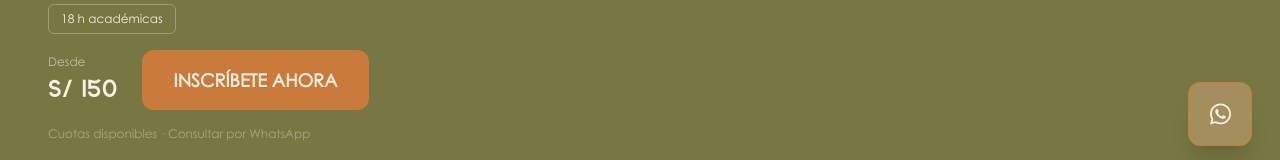
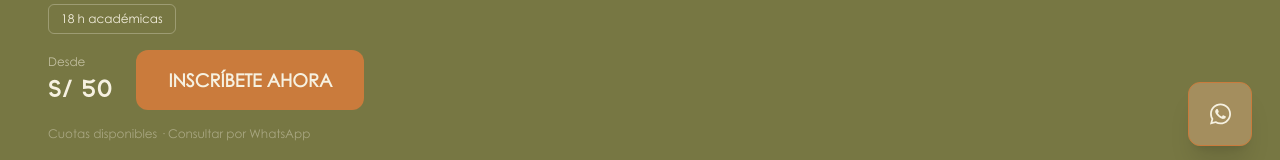
Before and after one commit to PabloEscalante2000/pagina-pseres-next, a Next.js app: page /landing/mas-alla-del-diagnostico in a window 1280 px wide. Shown: the part 626-786 px from the top of the page. Built offline with nearby package versions, Linux system fonts and the light colour scheme.

Commit message:
cambio de numero

```diff
--- a/app/landing/mas-alla-del-diagnostico/page.tsx
+++ b/app/landing/mas-alla-del-diagnostico/page.tsx
@@ -153,7 +153,7 @@ const avales = [
 ];
 
 const WHATSAPP_BASE =
-  "https://api.whatsapp.com/send?phone=51939491876&text=Hola%2C%20quisiera%20inscribirme%20al%20programa%20M%C3%A1s%20all%C3%A1%20del%20diagn%C3%B3stico";
+  "https://api.whatsapp.com/send?phone=51939491875&text=Hola%2C%20quisiera%20inscribirme%20al%20programa%20M%C3%A1s%20all%C3%A1%20del%20diagn%C3%B3stico";
 
 function CTAButton({
   texto,
@@ -244,7 +244,7 @@ export default function LandingMasAllaDelDiagnostico() {
             <div className="flex items-center gap-6">
               <div>
                 <p className="text-white-v1/60 font-century-gothic text-xs">Desde</p>
-                <p className="text-white-v1 font-quirk text-4xl leading-none">S/ 150</p>
+                <p className="text-white-v1 font-quirk text-4xl leading-none">S/ 50</p>
               </div>
               <CTAButton
                 texto="INSCRÍBETE AHORA"
```
